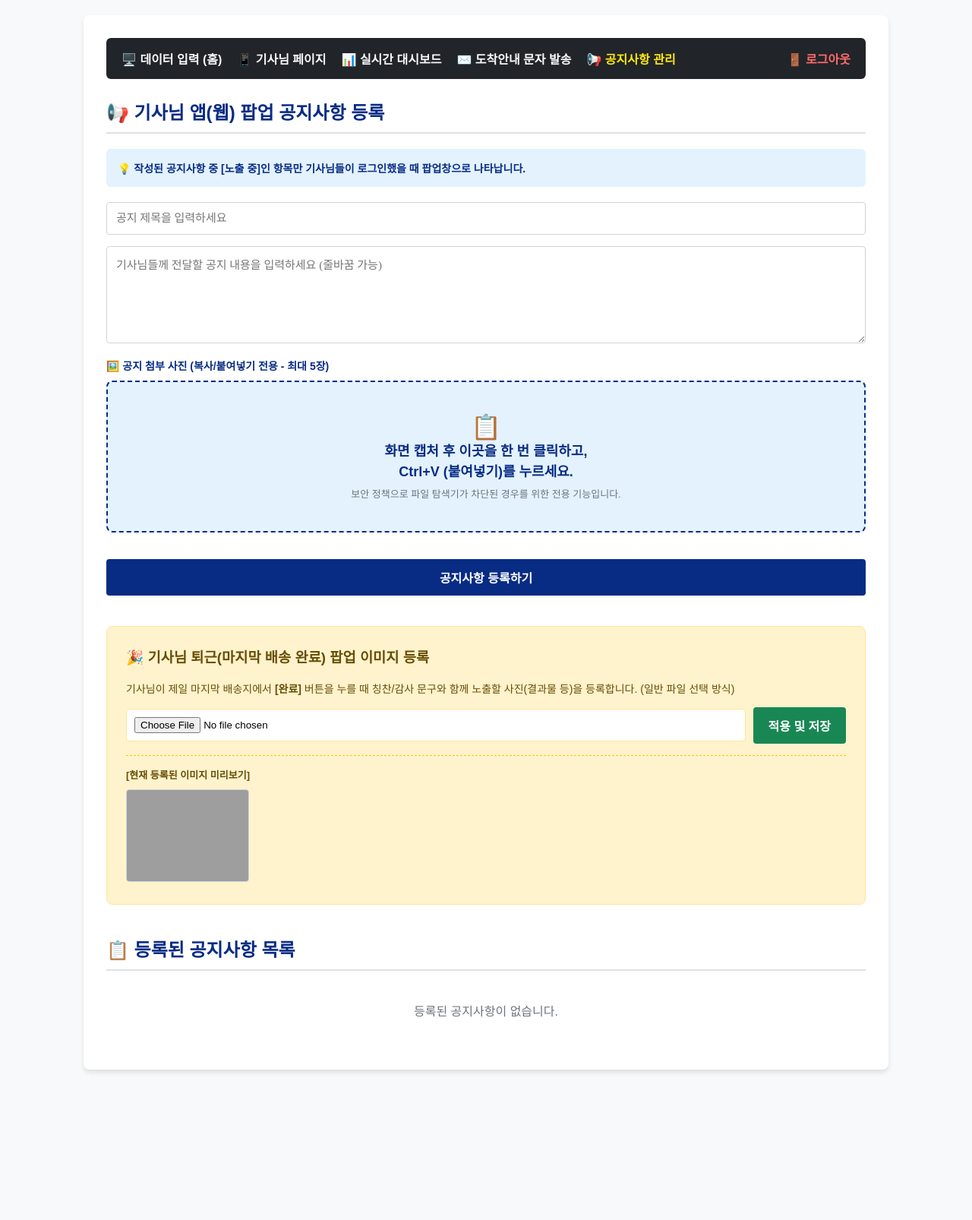
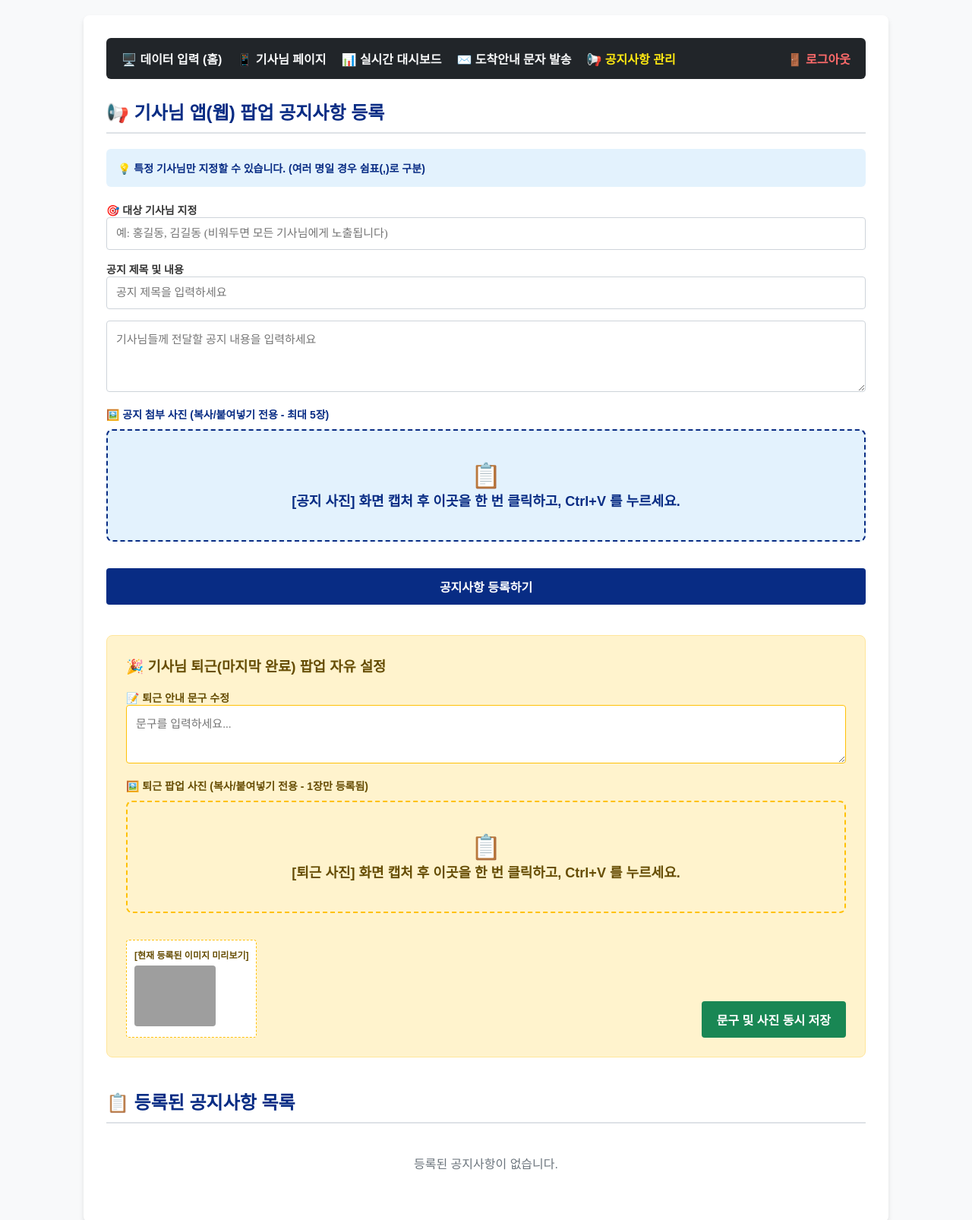
Before and after one commit to cic7860-creator/deliverytime-app, a Flask app: page /notice in a window 1280 px wide. Shown: the top 1606 px of the page at 76% size. Before the commit the page ends 1412 px from the top, so only its background shows below. Run offline with Flask 3, Linux system fonts and the light colour scheme; the visitor is signed in with stand-in values (Sample User, id 1); data that the repository does not hold is empty; some web fonts are replaced; grey boxes are pictures that could not be loaded.

Commit message:
Update notice.html

```diff
--- a/templates/notice.html
+++ b/templates/notice.html
@@ -26,42 +26,63 @@
         .badge { padding: 5px 10px; border-radius: 20px; font-size: 12px; font-weight: bold; color: white; display: inline-block; margin-bottom: 10px; }
         .badge-active { background-color: #28a745; }
         .badge-inactive { background-color: #6c757d; }
-        #pasteArea:hover { background-color: #cce5ff !important; border-color: #0d6efd !important; }
+
+        /* 박스 클릭 및 호버 스타일 */
+        .paste-box { border: 2px dashed #082c84; padding: 40px 20px; text-align: center; border-radius: 8px; cursor: pointer; margin-bottom: 15px; outline: none; transition: 0.2s; }
+        .paste-box.notice { background-color: #e3f2fd; }
+        .paste-box.notice:focus, .paste-box.notice:hover { background-color: #b8daff; border-color: #0d6efd; }
+        .paste-box.comp { background-color: #fff3cd; border-color: #ffc107; }
+        .paste-box.comp:focus, .paste-box.comp:hover { background-color: #ffe69c; border-color: #ffca2c; }
     </style>
 
     <script>
         document.addEventListener('DOMContentLoaded', function() {
-            const pasteArea = document.getElementById('pasteArea');
-            const previewArea = document.getElementById('previewArea');
-            const imageInput = document.getElementById('imageInput');
-            let dataTransfer = new DataTransfer();
+            let activeTarget = null;
+            let dtNotice = new DataTransfer();
+            let dtComp = new DataTransfer();
 
-            pasteArea.addEventListener('click', function() {
-                this.focus();
-                this.style.backgroundColor = '#b8daff';
-                setTimeout(() => { this.style.backgroundColor = '#e3f2fd'; }, 200);
+            // 어떤 박스를 클릭했는지 감지
+            document.getElementById('pasteAreaNotice').addEventListener('click', function() { activeTarget = 'notice'; this.focus(); });
+            document.getElementById('pasteAreaComp').addEventListener('click', function() { activeTarget = 'comp'; this.focus(); });
+
+            document.addEventListener('paste', function(e) {
+                if (!activeTarget) return; // 클릭한 박스가 없으면 무시
+
+                let items = e.clipboardData.items;
+                let imagePasted = false;
+
+                for (let i = 0; i < items.length; i++) {
+                    if (items[i].type.indexOf('image') !== -1) {
+                        let file = items[i].getAsFile();
+                        let ext = file.type.split('/')[1] || 'png';
+                        let newFile = new File([file], "pasted_" + Date.now() + "_" + i + "." + ext, {type: file.type});
+
+                        if (activeTarget === 'notice') {
+                            if (dtNotice.items.length >= 5) { alert("공지 사진은 최대 5장까지 가능합니다."); break; }
+                            dtNotice.items.add(newFile);
+                            imagePasted = 'notice';
+                        } else if (activeTarget === 'comp') {
+                            dtComp = new DataTransfer(); // 퇴근 팝업은 1장만 필요하므로 초기화 덮어쓰기
+                            dtComp.items.add(newFile);
+                            imagePasted = 'comp';
+                        }
+                    }
+                }
+
+                if (imagePasted === 'notice') {
+                    document.getElementById('imageInputNotice').files = dtNotice.files;
+                    renderPreviews('previewAreaNotice', dtNotice, 'notice');
+                } else if (imagePasted === 'comp') {
+                    document.getElementById('imageInputComp').files = dtComp.files;
+                    renderPreviews('previewAreaComp', dtComp, 'comp');
+                }
             });
 
-            document.addEventListener('paste', function(e) {
-                let items = e.clipboardData.items;
-                let imagePasted = false;
-                for (let i = 0; i < items.length; i++) {
-                    if (items[i].type.indexOf('image') !== -1) {
-                        if (dataTransfer.items.length >= 5) { alert("사진은 최대 5장까지만 첨부할 수 있습니다."); break; }
-                        let file = items[i].getAsFile();
-                        let ext = file.type.split('/')[1] || 'png';
-                        let newFile = new File([file], "pasted_image_" + Date.now() + "_" + i + "." + ext, {type: file.type});
-                        dataTransfer.items.add(newFile);
-                        imagePasted = true;
-                    }
-                }
-                if (imagePasted) { imageInput.files = dataTransfer.files; renderPreviews(); }
-            });
-
-            window.renderPreviews = function() {
+            window.renderPreviews = function(previewId, dataTransferObj, type) {
+                const previewArea = document.getElementById(previewId);
                 previewArea.innerHTML = '';
-                for (let i = 0; i < dataTransfer.files.length; i++) {
-                    let file = dataTransfer.files[i];
+                for (let i = 0; i < dataTransferObj.files.length; i++) {
+                    let file = dataTransferObj.files[i];
                     let reader = new FileReader();
                     reader.onload = function(e) {
                         let imgDiv = document.createElement('div');
@@ -70,16 +91,17 @@
                         img.src = e.target.result; img.style.width = '100%'; img.style.height = '100%'; img.style.objectFit = 'cover'; img.style.borderRadius = '6px'; img.style.border = '2px solid #ced4da';
                         let removeBtn = document.createElement('button');
                         removeBtn.innerHTML = 'X'; removeBtn.style.position = 'absolute'; removeBtn.style.top = '-8px'; removeBtn.style.right = '-8px'; removeBtn.style.background = '#dc3545'; removeBtn.style.color = 'white'; removeBtn.style.border = 'none'; removeBtn.style.borderRadius = '50%'; removeBtn.style.width = '24px'; removeBtn.style.height = '24px'; removeBtn.style.fontSize = '12px'; removeBtn.style.fontWeight = 'bold'; removeBtn.style.cursor = 'pointer';
-                        removeBtn.onclick = function(event) { event.preventDefault(); removeImage(i); };
+                        removeBtn.onclick = function(event) {
+                            event.preventDefault();
+                            let newDt = new DataTransfer();
+                            for (let j = 0; j < dataTransferObj.files.length; j++) { if (j !== i) newDt.items.add(dataTransferObj.files[j]); }
+                            if (type === 'notice') { dtNotice = newDt; document.getElementById('imageInputNotice').files = dtNotice.files; renderPreviews(previewId, dtNotice, type); }
+                            else { dtComp = newDt; document.getElementById('imageInputComp').files = dtComp.files; renderPreviews(previewId, dtComp, type); }
+                        };
                         imgDiv.appendChild(img); imgDiv.appendChild(removeBtn); previewArea.appendChild(imgDiv);
                     }
                     reader.readAsDataURL(file);
                 }
-            };
-            window.removeImage = function(index) {
-                let newDataTransfer = new DataTransfer();
-                for (let i = 0; i < dataTransfer.files.length; i++) { if (i !== index) newDataTransfer.items.add(dataTransfer.files[i]); }
-                dataTransfer = newDataTransfer; imageInput.files = dataTransfer.files; renderPreviews();
             };
         });
     </script>
@@ -97,47 +119,63 @@
             <a href="/admin_logout" style="color: #ff6b6b;">🚪 로그아웃</a>
         </div>
 
-        <!-- 공지사항 등록 -->
+        <!-- 💡 공지사항 등록 -->
         <h2>📢 기사님 앱(웹) 팝업 공지사항 등록</h2>
         <div style="background: #e3f2fd; padding: 15px; border-radius: 6px; margin-bottom: 20px; font-size: 14px; color: #082c84; font-weight: bold;">
-            💡 작성된 공지사항 중 [노출 중]인 항목만 기사님들이 로그인했을 때 팝업창으로 나타납니다.
+            💡 특정 기사님만 지정할 수 있습니다. (여러 명일 경우 쉼표(,)로 구분)
         </div>
         <form action="/notice/add" method="POST" enctype="multipart/form-data" style="margin-bottom: 40px;">
+            <label style="font-size: 14px; font-weight: bold; color: #333;">🎯 대상 기사님 지정</label>
+            <input type="text" name="target_drivers" placeholder="예: 홍길동, 김길동 (비워두면 모든 기사님에게 노출됩니다)">
+
+            <label style="font-size: 14px; font-weight: bold; color: #333;">공지 제목 및 내용</label>
             <input type="text" name="title" placeholder="공지 제목을 입력하세요" required>
-            <textarea name="content" rows="6" placeholder="기사님들께 전달할 공지 내용을 입력하세요 (줄바꿈 가능)" required></textarea>
-            <input type="file" name="images" id="imageInput" multiple accept="image/*" style="display: none;">
+            <textarea name="content" rows="4" placeholder="기사님들께 전달할 공지 내용을 입력하세요" required></textarea>
+
+            <input type="file" name="images" id="imageInputNotice" multiple accept="image/*" style="display: none;">
             <label style="font-size: 14px; font-weight: bold; color: #082c84; display: block; margin-bottom: 10px;">🖼️ 공지 첨부 사진 (복사/붙여넣기 전용 - 최대 5장)</label>
-            <div id="pasteArea" tabindex="0" style="border: 2px dashed #082c84; padding: 40px 20px; text-align: center; border-radius: 8px; background-color: #e3f2fd; cursor: pointer; margin-bottom: 15px; outline: none; transition: 0.2s;">
+            <div id="pasteAreaNotice" class="paste-box notice" tabindex="0">
                 <span style="font-size: 32px;">📋</span><br>
-                <strong style="color: #082c84; font-size: 18px; line-height: 1.5;">화면 캡처 후 이곳을 한 번 클릭하고,<br>Ctrl+V (붙여넣기)를 누르세요.</strong><br>
-                <span style="font-size: 13px; color: #6c757d; margin-top: 5px; display: inline-block;">보안 정책으로 파일 탐색기가 차단된 경우를 위한 전용 기능입니다.</span>
+                <strong style="color: #082c84; font-size: 18px;">[공지 사진] 화면 캡처 후 이곳을 한 번 클릭하고, Ctrl+V 를 누르세요.</strong>
             </div>
-            <div id="previewArea" style="display: flex; gap: 15px; flex-wrap: wrap; margin-bottom: 20px;"></div>
+            <div id="previewAreaNotice" style="display: flex; gap: 15px; flex-wrap: wrap; margin-bottom: 20px;"></div>
+
             <button type="submit" class="btn btn-primary">공지사항 등록하기</button>
         </form>
 
-        <!-- 💡 [신규] 퇴근(완료) 팝업 이미지 등록 -->
+        <!-- 💡 퇴근(마지막 팝업) 문구 및 사진 등록 -->
         <div style="margin-bottom: 40px; padding: 25px; background: #fff3cd; border-radius: 8px; border: 1px solid #ffe69c;">
-            <h3 style="margin-top: 0; color: #664d03;">🎉 기사님 퇴근(마지막 배송 완료) 팝업 이미지 등록</h3>
-            <p style="font-size: 14px; color: #664d03; margin-bottom: 15px;">기사님이 제일 마지막 배송지에서 <strong>[완료]</strong> 버튼을 누를 때 칭찬/감사 문구와 함께 노출할 사진(결과물 등)을 등록합니다. (일반 파일 선택 방식)</p>
-            <form action="/upload_completion_img" method="POST" enctype="multipart/form-data" style="display: flex; gap: 10px; align-items: center; flex-wrap: wrap;">
-                <input type="file" name="completion_image" accept="image/*" required style="flex: 1; min-width: 200px; padding: 10px; border: 1px solid #ffe69c; background: white; border-radius: 4px; margin: 0;">
-                <button type="submit" class="btn" style="background-color: #198754; color: white;">적용 및 저장</button>
+            <h3 style="margin-top: 0; color: #664d03;">🎉 기사님 퇴근(마지막 완료) 팝업 자유 설정</h3>
+            <form action="/upload_completion" method="POST" enctype="multipart/form-data">
+                <label style="font-size: 14px; font-weight: bold; color: #664d03;">📝 퇴근 안내 문구 수정</label>
+                <textarea name="completion_text" rows="3" placeholder="문구를 입력하세요..." required style="border-color:#ffc107;">{{ completion_message }}</textarea>
+
+                <input type="file" name="completion_image" id="imageInputComp" accept="image/*" style="display: none;">
+                <label style="font-size: 14px; font-weight: bold; color: #664d03; display: block; margin-bottom: 10px;">🖼️ 퇴근 팝업 사진 (복사/붙여넣기 전용 - 1장만 등록됨)</label>
+                <div id="pasteAreaComp" class="paste-box comp" tabindex="0">
+                    <span style="font-size: 32px;">📋</span><br>
+                    <strong style="color: #664d03; font-size: 18px;">[퇴근 사진] 화면 캡처 후 이곳을 한 번 클릭하고, Ctrl+V 를 누르세요.</strong>
+                </div>
+                <div id="previewAreaComp" style="display: flex; gap: 15px; flex-wrap: wrap; margin-bottom: 20px;"></div>
+
+                <div style="display: flex; justify-content: space-between; align-items: flex-end;">
+                    <div style="border: 1px dashed #ffc107; padding: 10px; background: white; border-radius: 4px;">
+                        <span style="font-size: 12px; font-weight: bold; color: #664d03;">[현재 등록된 이미지 미리보기]</span><br>
+                        <img src="/static/uploads/completion.png?t={{ range(1, 10000) | random }}" onerror="this.style.display='none'" style="max-height: 80px; margin-top: 5px; border-radius: 4px;">
+                    </div>
+                    <button type="submit" class="btn" style="background-color: #198754; color: white;">문구 및 사진 동시 저장</button>
+                </div>
             </form>
-            <div style="margin-top: 15px; border-top: 1px dashed #ffc107; padding-top: 15px;">
-                <span style="font-size: 13px; font-weight: bold; color: #664d03;">[현재 등록된 이미지 미리보기]</span><br>
-                <!-- 브라우저 캐시 방지를 위해 난수 파라미터 추가 -->
-                <img src="/static/uploads/completion.png?t={{ range(1, 10000) | random }}" onerror="this.style.display='none'" style="max-height: 120px; margin-top: 10px; border-radius: 4px; border: 1px solid #ced4da;">
-            </div>
         </div>
 
-        <!-- 등록된 공지사항 목록 -->
+        <!-- 💡 등록된 공지사항 목록 -->
         <h2>📋 등록된 공지사항 목록</h2>
         {% for n in notices %}
         <div class="notice-card {% if not n.is_active %}inactive{% endif %}">
             <div style="flex: 1; padding-right: 20px;">
                 {% if n.is_active %}<span class="badge badge-active">🟢 현재 앱 팝업 노출 중</span>{% else %}<span class="badge badge-inactive">⚫ 노출 안함 (숨김)</span>{% endif %}
-                <div style="font-size: 12px; color: #6c757d; margin-bottom: 5px;">등록일: {{ n.created_at.strftime('%Y-%m-%d %H:%M') }}</div>
+                <span class="badge" style="background: #17a2b8;">대상: {% if n.target_drivers %}{{ n.target_drivers }}{% else %}전체 기사님{% endif %}</span>
+                <div style="font-size: 12px; color: #6c757d; margin-bottom: 5px; margin-top: 5px;">등록일: {{ n.created_at.strftime('%Y-%m-%d %H:%M') }}</div>
                 <h3 style="margin: 0 0 10px 0; color: #333;">{{ n.title }}</h3>
                 <div style="color: #555; font-size: 14px; white-space: pre-wrap; margin-bottom: 15px;">{{ n.content }}</div>
                 {% if n.image_list %}
```
